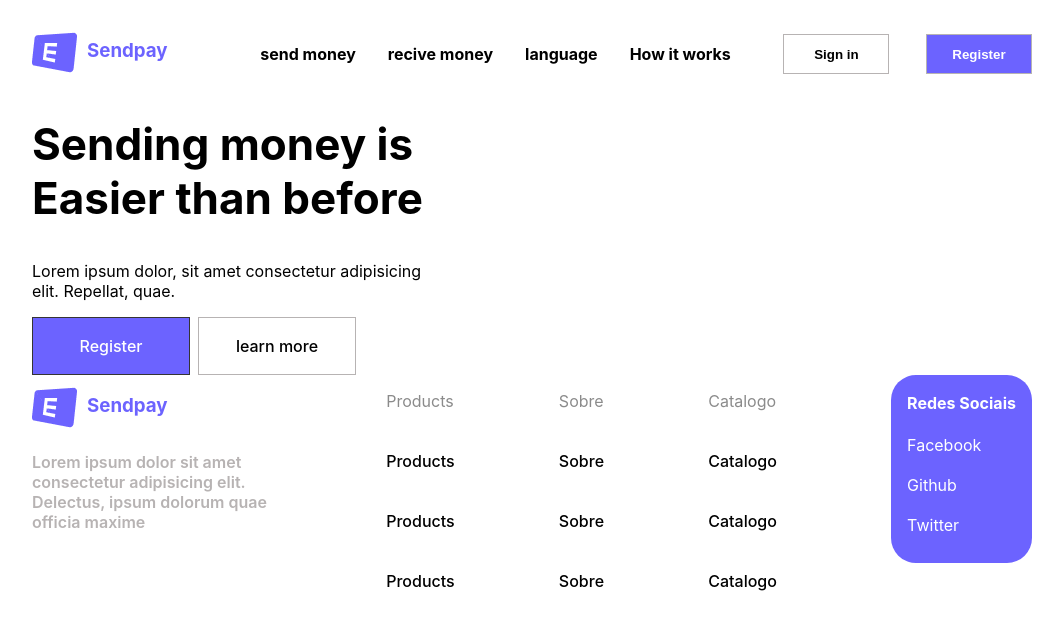
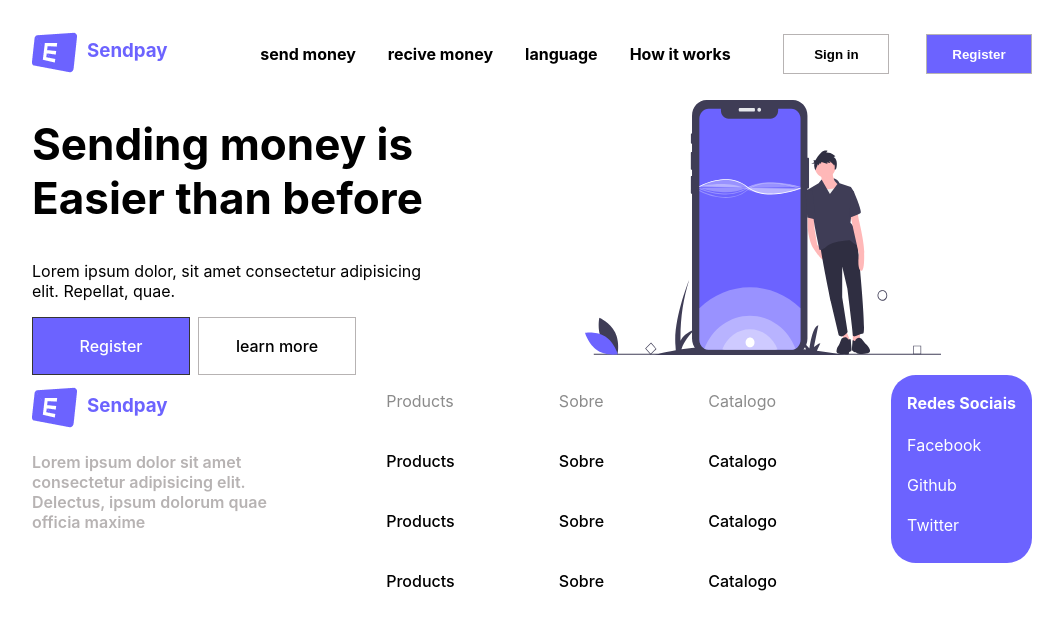
Before and after one commit to cpwaldow/Sendpay, a React (Create React App) app in the folder my-app/: page / in a window 1280 px wide. Shown: the top 630 px of the page, without its empty margins (108-1171 px from the left). Built offline with nearby package versions, Linux system fonts and the light colour scheme.

Commit message:
adicionando a imagem na primeira sessao

```diff
--- a/my-app/src/Main.jsx
+++ b/my-app/src/Main.jsx
@@ -1,6 +1,7 @@
 import React, { Component } from 'react';
 
 import './style/main.css';
+import phone from './img/celphone.svg';
 
 class Main extends Component {
   render() {
@@ -20,6 +21,9 @@ class Main extends Component {
             learn more
           </a>
         </section>
+        <section>
+          <img src={phone} alt='Celphone' className='phone' />
+        </section>
       </main>
     );
   }
--- a/my-app/src/style/main.css
+++ b/my-app/src/style/main.css
@@ -27,3 +27,10 @@
   border: 1px solid #b7b3b3;
   color: #000;
 }
+
+.phone {
+  margin-top: 20px;
+  width: 70%;
+  display: flex;
+  margin-left: auto;
+}
```
